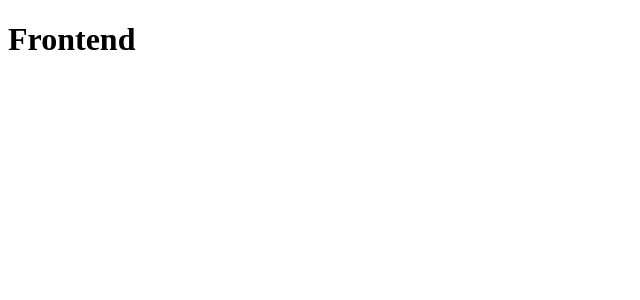
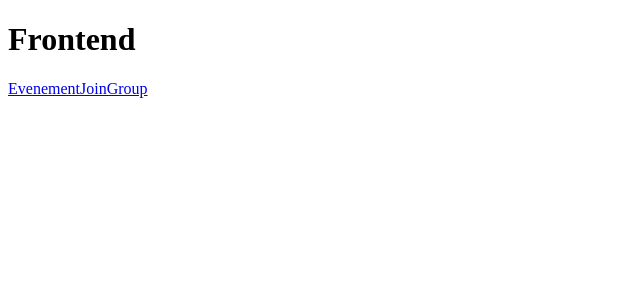
Before and after one commit to Hetic-web2-g1/Who_Got_Next, a React (Vite) app in the folder frontend/: page / in a window 1280 px wide. Shown: the top 300 px of the page, without its empty margins (0-640 px from the left). Built offline with nearby package versions, Linux system fonts and the light colour scheme.

Commit message:
added routing package and some sample of how it works

```diff
--- a/frontend/package.json
+++ b/frontend/package.json
@@ -10,13 +10,14 @@
   "dependencies": {
     "buffer": "^6.0.3",
     "react": "^17.0.2",
-    "react-dom": "^17.0.2"
+    "react-dom": "^17.0.2",
+    "react-router-dom": "^6.3.0"
   },
   "devDependencies": {
     "@types/react": "^17.0.33",
     "@types/react-dom": "^17.0.10",
     "@vitejs/plugin-react": "^1.0.7",
     "typescript": "^4.5.4",
-    "vite": "^2.9.0"
+    "vite": "^2.9.12"
   }
 }
--- a/frontend/src/App.tsx
+++ b/frontend/src/App.tsx
@@ -1,7 +1,13 @@
+import { Link } from "react-router-dom";
+
 export default function App() {
   return (
     <main>
       <h1>Frontend</h1>
+      <nav>
+        <Link to="/Evenement">Evenement</Link>
+        <Link to="/JoinGroup">JoinGroup</Link>
+      </nav>
     </main>
   )
 }
--- a/frontend/src/main.tsx
+++ b/frontend/src/main.tsx
@@ -1,10 +1,23 @@
 import React from "react"
 import ReactDOM from "react-dom"
-import App from "./App"
+import {
+  BrowserRouter,
+  Routes,
+  Route,
+} from "react-router-dom";
+import App from "./App";
+import Evenement from "./pages/evenement";
+import JoinGroup from "./pages/joingroup";
 
 ReactDOM.render(
   <React.StrictMode>
-    <App />
+    <BrowserRouter>
+    <Routes>
+      <Route path="/" element={<App />} />
+      <Route path="evenement" element={<Evenement />} />
+      <Route path="joingroup" element={<JoinGroup />} />
+    </Routes>
+    </BrowserRouter>
   </React.StrictMode>,
   document.getElementById("root")
 )
--- /dev/null
+++ b/frontend/src/pages/evenement/index.jsx
@@ -0,0 +1,11 @@
+import React from 'react'
+
+export const Evenement = () => {
+    return (
+      <main style={{ padding: "1rem 0" }}>
+        <h2>Evenement</h2>
+      </main>
+    );
+  }
+
+export default Evenement;
--- /dev/null
+++ b/frontend/src/pages/joingroup/index.jsx
@@ -0,0 +1,11 @@
+import React from 'react'
+
+export const JoinGroup = () => {
+    return (
+      <main style={{ padding: "1rem 0" }}>
+        <h2>JoinGroup</h2>
+      </main>
+    );
+  }
+
+export default JoinGroup;
--- a/package.json
+++ b/package.json
@@ -16,5 +16,8 @@
   "bugs": {
     "url": "https://github.com/Hetic-web2-g1/Projet-Final-Structure/issues"
   },
-  "homepage": "https://github.com/Hetic-web2-g1/Projet-Final-Structure#readme"
+  "homepage": "https://github.com/Hetic-web2-g1/Projet-Final-Structure#readme",
+  "dependencies": {
+    "react-router-dom": "^6.3.0"
+  }
 }
```
Also changed, not shown: frontend/src/pages/evenement/index.js (deleted, +0 -7 lines), frontend/src/pages/join-group/index.js (deleted).
